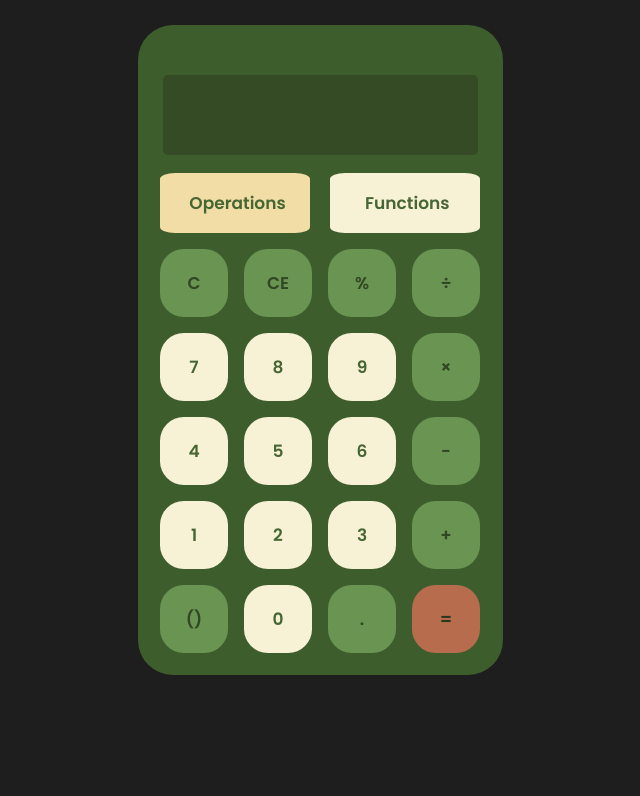
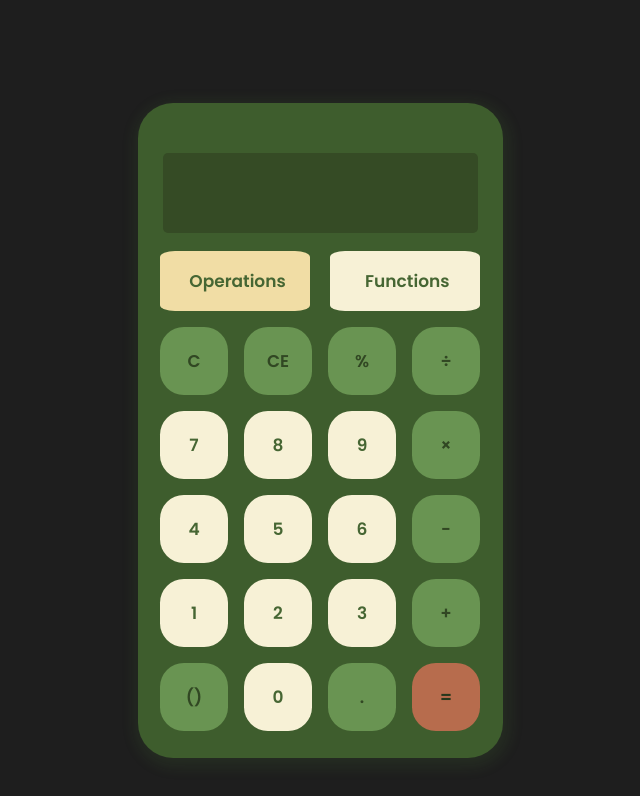
Before and after one commit to fojogrimmo/js-calculator-application, a plain HTML site: page index.html in a window 1280 px wide. Shown: the whole page, without its empty margins (320-960 px from the left). Drawn offline with Linux system fonts and the light colour scheme.

Commit message:
Add box-shadow & change calculator height

```diff
--- a/css/style.css
+++ b/css/style.css
@@ -10,7 +10,7 @@ body {
 }
 
 .container {
-  margin: 20px auto;
+  margin: 100px auto;
   width: 1000px;
   height: 550px;
   display: flex;
@@ -20,12 +20,13 @@ body {
 
 .calculator {
   width: 365px;
-  height: 650px;
+  height: 655px;
   background-color: #3e5d2d;
   margin-top: 70px;
   top: 20px;
   position: relative;
   border-radius: 35px;
+  box-shadow: 2px 4px 14px 6px rgba(94, 152, 63, 0.11);
 }
 
 .result {
```
